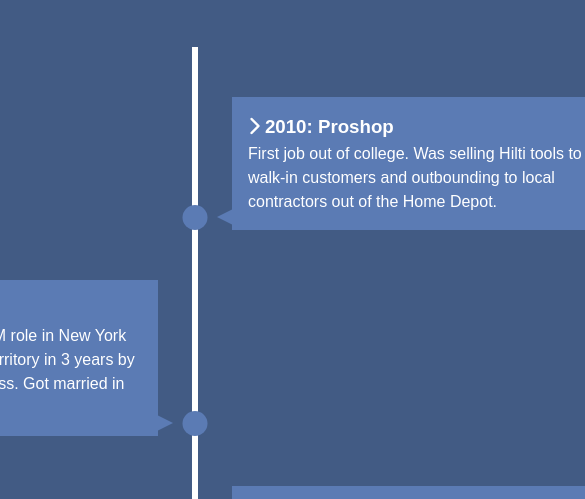
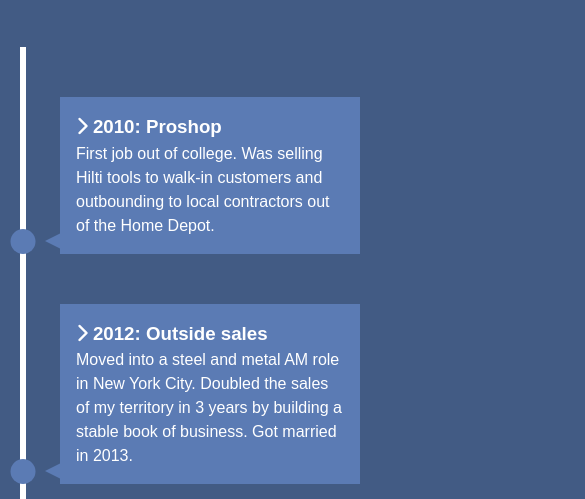
Before and after one commit to jaydww/hilti-timeline, a plain HTML site: page index.html in a window 390 px wide. Shown: the part 269-768 px from the top of the page, 585 px wide, since content can reach past the window. Drawn offline with Linux system fonts and the light colour scheme.

Commit message:
add media queries

```diff
--- a/style.css
+++ b/style.css
@@ -104,3 +104,34 @@ h1 {
   border-width:  8px 0 8px 16px;
   border-color:  transparent transparent transparent var(--secondary-color);
 }
+
+/* Media queries */
+@media(max-width:  900px) {
+  #timeline ul li div {
+    width:  250px;
+  }
+
+  #timeline ul li:nth-child(even) div {
+    left:  -284px;
+  }
+}
+
+@media(max-width:  600px) {
+  #timeline ul li {
+    margin-left:  20px;
+  }
+
+  #timeline ul li div {
+    width:  calc(100vw - 90px);
+  }
+
+  #timeline ul li:nth-child(even) div {
+    left:  40px;
+  }
+
+  #timeline ul li:nth-child(even) div:before {
+    left:  -15px;
+    border-width:  8px 16px 8px 0;
+    border-color:  transparent var(--secondary-color) transparent transparent;
+  }
+}
```
